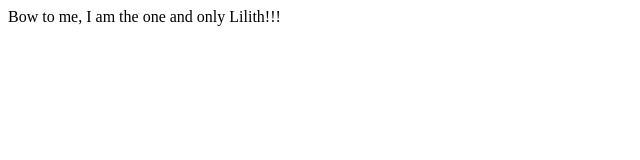
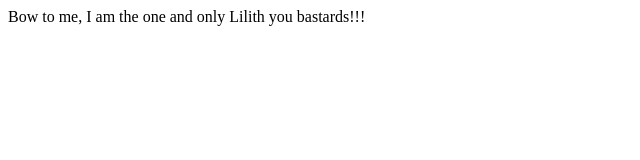
Before and after one commit to niemiface/lilith, a plain HTML site: page index.html in a window 1280 px wide. Shown: the whole page, without its empty margins (0-640 px from the left). Drawn offline with Linux system fonts and the light colour scheme.

Commit message:
testing editing

```diff
--- a/index.html
+++ b/index.html
@@ -5,6 +5,6 @@
     <title>Am Lilith</title>
   </head>
   <body>
-    <p>Bow to me, I am the one and only Lilith!!!</p>
+    <p>Bow to me, I am the one and only Lilith you bastards!!!</p>
   </body>
 </html>
```
